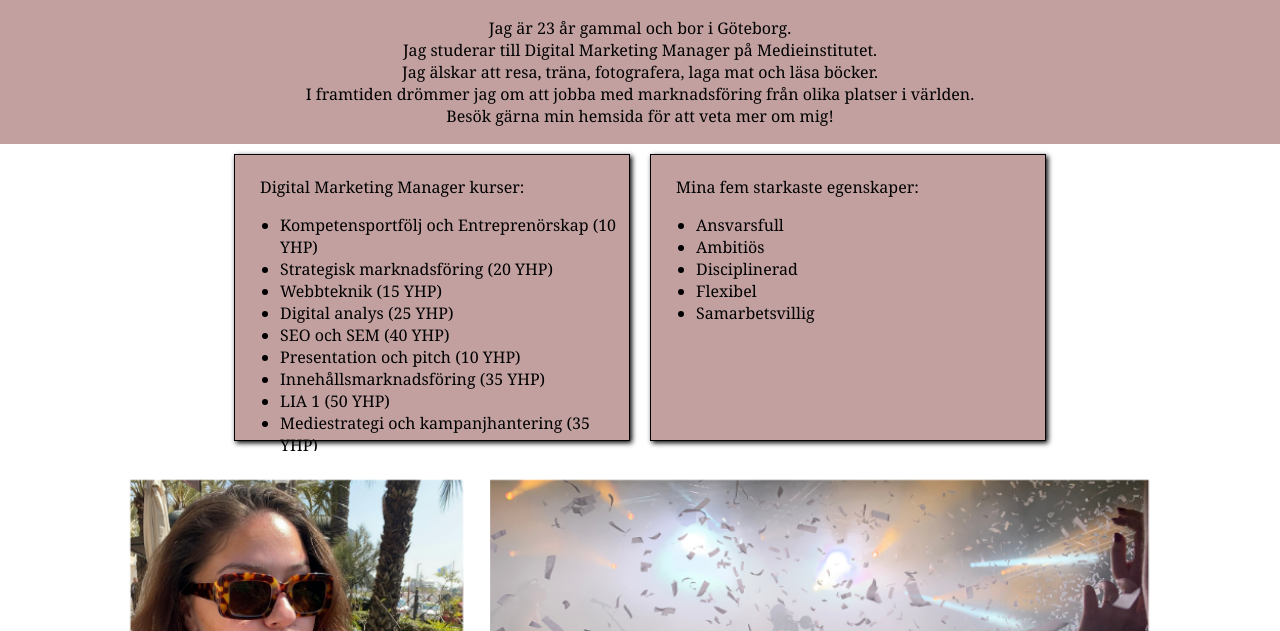
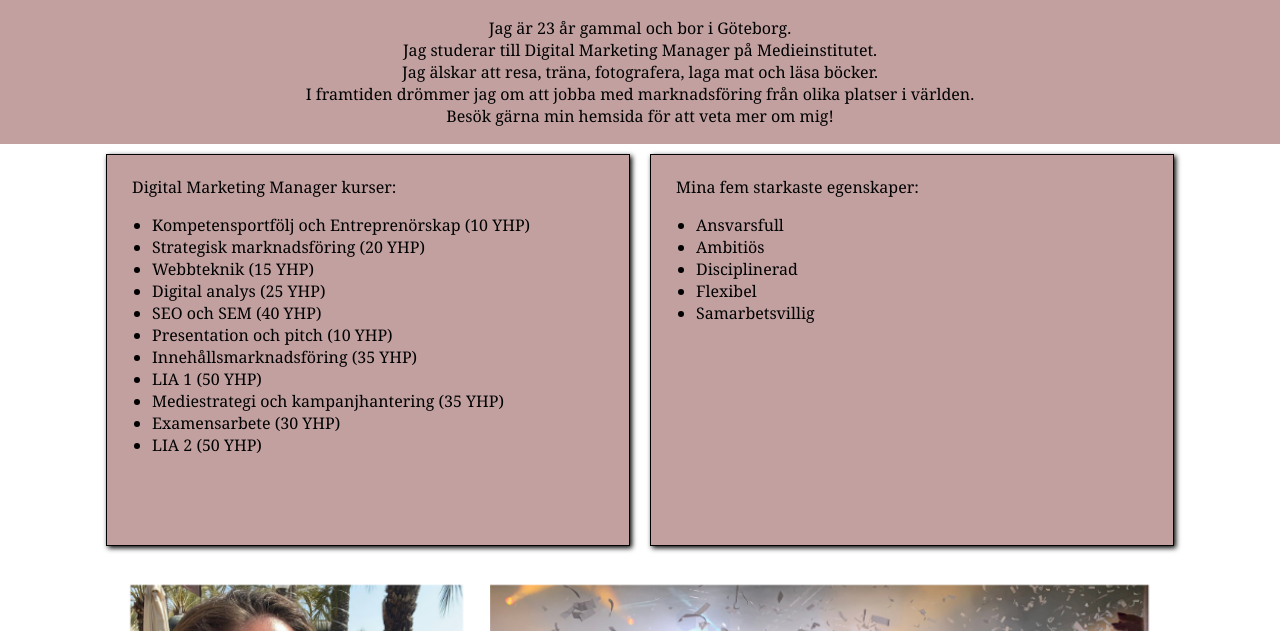
Before and after one commit to emmallopez/cv, a plain HTML site: page index.html in a window 1280 px wide. Shown: the part 169-800 px from the top of the page. Drawn offline with Linux system fonts and the light colour scheme.

Commit message:
adds css

```diff
--- a/style.css
+++ b/style.css
@@ -40,8 +40,8 @@ main {
 }
 
 .item {
-  width: 30%;
-  height: 275px;
+  width: 40%;
+  height: 380px;
   position: center;
 
   border: 1px solid rgb(0, 0, 0);
```
